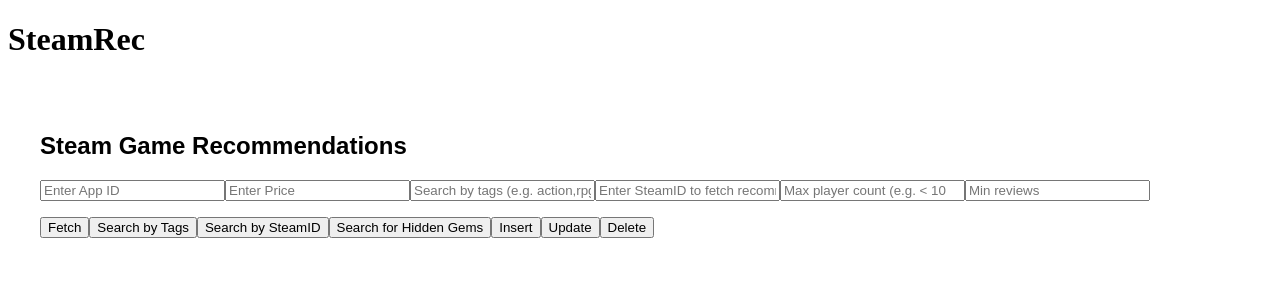
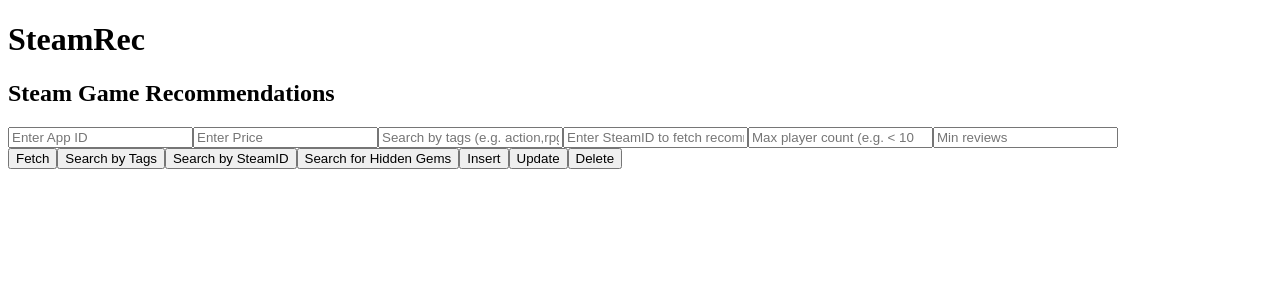
Before and after one commit to Brian-Conley/steamrec, a React (Create React App) app in the folder frontend/: page / in a window 1280 px wide. Shown: the top 300 px of the page. Built offline with nearby package versions, Linux system fonts and the light colour scheme.

Commit message:
Remove inline styles from App.js

```diff
--- a/frontend/src/App.js
+++ b/frontend/src/App.js
@@ -122,7 +122,7 @@
   };
 
   return (
-    <div style={{ padding: "2rem", fontFamily: "Arial" }}>
+    <div>
       <h2>Steam Game Recommendations</h2>
 
       <input
@@ -162,7 +162,7 @@
         onChange={(e) => setMinReviews(e.target.value)}
       />
 
-      <div style={{ marginTop: "1rem" }}>
+      <div>
         <button onClick={fetchByID}>Fetch</button>
         <button onClick={fetchByTags}>Search by Tags</button>
         <button onClick={fetchByLibrary}>Search by SteamID</button>
@@ -177,7 +177,7 @@
 
       {/* JSON fallback */}
       {data && !Array.isArray(data) && (
-        <pre style={{ backgroundColor: "#f0f0f0", padding: "1rem" }}>
+        <pre>
           {JSON.stringify(data, null, 2)}
         </pre>
       )}
```
